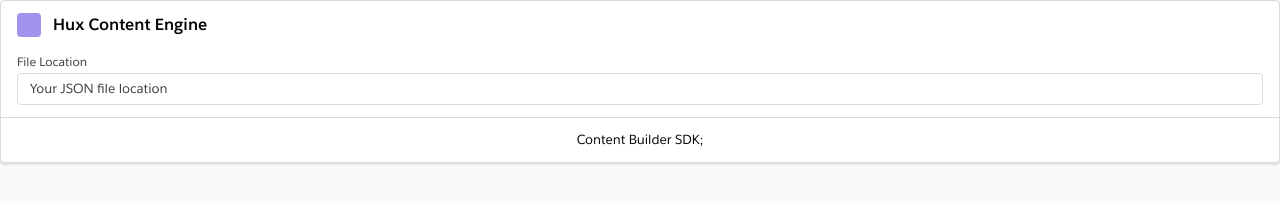
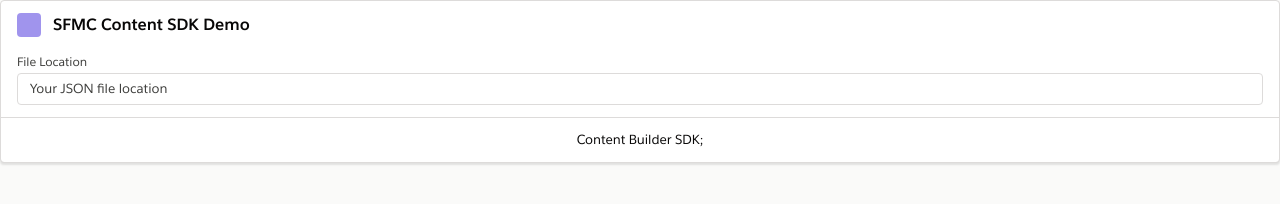
Before and after one commit to misraankit/sfmc-custom-content, a website: page dist/index.html in a window 1280 px wide. Drawn offline with Linux system fonts and the light colour scheme.

Commit message:
Generic Updates

```diff
--- a/dist/index.html
+++ b/dist/index.html
@@ -17,7 +17,7 @@
       <div class="slds-media__body">
         <h2>
           <a href="javascript:void(0);" class="slds-card__header-link slds-truncate" title="[object Object]">
-            <span class="slds-text-heading_small">Hux Content Engine</span>
+            <span class="slds-text-heading_small">SFMC Content SDK Demo</span>
           </a>
         </h2>
       </div>
```
